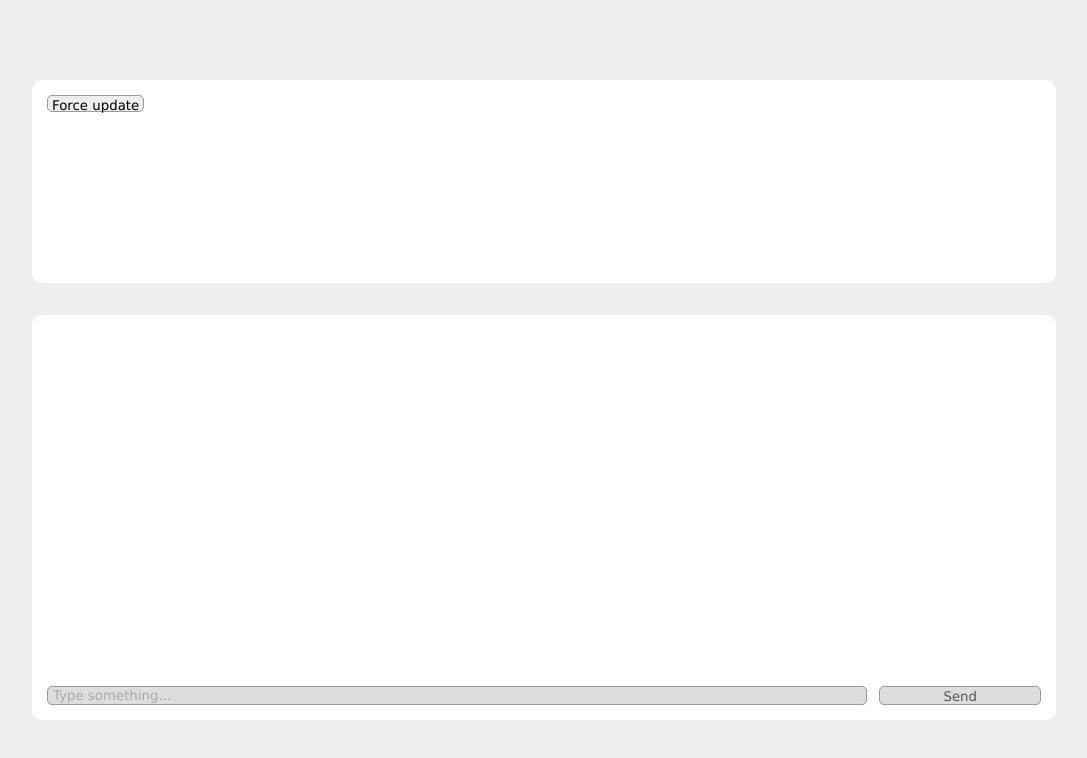
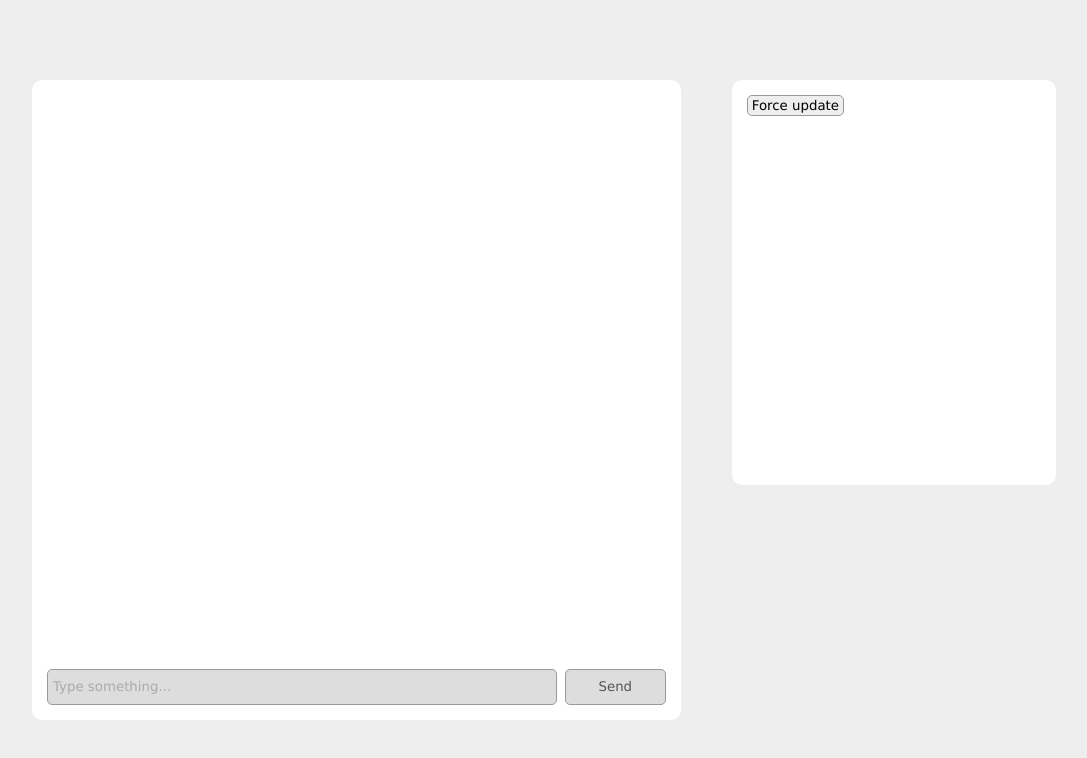
Before and after one commit to AbnormalNormality/chatlantis, a plain HTML site: page index.html in a window 1280 px wide. Shown: the whole page, without its empty margins (96-1183 px from the left). Drawn offline with Linux system fonts and the light colour scheme; no server answers.

Commit message:
Fixed persistent

```diff
--- a/src/main.css
+++ b/src/main.css
@@ -1,7 +1,6 @@
 :root {
   --background-colour: #eee;
   --container-colour: #fff;
-  --messages-colour: #eee;
   --input-colour: #f0f0f0;
   --button-colour: #eee;
   --button-disabled-colour: #ddd;
@@ -18,7 +17,6 @@
   :root {
     --background-colour: #222;
     --container-colour: #444;
-    --messages-colour: #555;
     --input-colour: #666;
     --button-colour: #555;
     --button-disabled-colour: #444;
@@ -35,11 +33,13 @@
   color: var(--text-colour);
   box-sizing: border-box;
   font-family: Verdana, Geneva, Tahoma, sans-serif;
+  overflow-wrap: break-word;
 }
 
 body {
   margin: 0;
   height: 100vh;
+
   display: flex;
   justify-content: center;
   align-items: center;
@@ -51,16 +51,21 @@ body {
   grid-column: 1;
   grid-row: 1 / span 2;
 
-  display: flex;
+  display: grid;
   justify-content: space-between;
   align-items: center;
   flex-direction: column;
+  grid-template-columns: 1fr;
+  grid-template-rows: 15fr 1fr;
+  gap: 5%;
 }
 
 #messages {
-  height: 92.5%;
+  height: 100%;
   overflow-y: auto;
   width: 100%;
+  grid-column: 1;
+  grid-row: 1;
 
   display: flex;
   gap: 10px;
@@ -70,10 +75,12 @@ body {
 }
 
 #inputContainer {
+  height: 100%;
+  width: 100%;
+  grid-row: 2;
+
   display: flex;
   justify-content: space-between;
-  height: 5%;
-  width: 100%;
 }
 
 #messageInput {
@@ -87,6 +94,7 @@ body {
 #userContainer {
   grid-column: 2;
   grid-row: 1;
+
   display: flex;
   flex-direction: column;
   gap: 10px;
@@ -94,16 +102,18 @@ body {
 
 #signedIn,
 #signedOut {
+  height: 100%;
+
   display: none;
   flex-direction: column;
   gap: 10px;
-  height: 100%;
 }
 
 #nicknameWrapper {
-  display: flex;
   width: 100%;
   height: 10%;
+
+  display: flex;
   justify-content: space-between;
 }
 
@@ -118,8 +128,6 @@ body {
 
 #persistent {
   display: flex;
-  height: 100%;
-  max-height: 10%;
 }
 
 .grid {
@@ -210,7 +218,7 @@ button:disabled {
   color: var(--button-disabled-text-colour);
 }
 
-@media screen and (max-width: 1344px) {
+@media screen and (max-width: 980px) {
   .grid {
     grid-template-columns: 1fr;
     grid-template-rows: 1fr 2fr;
```
